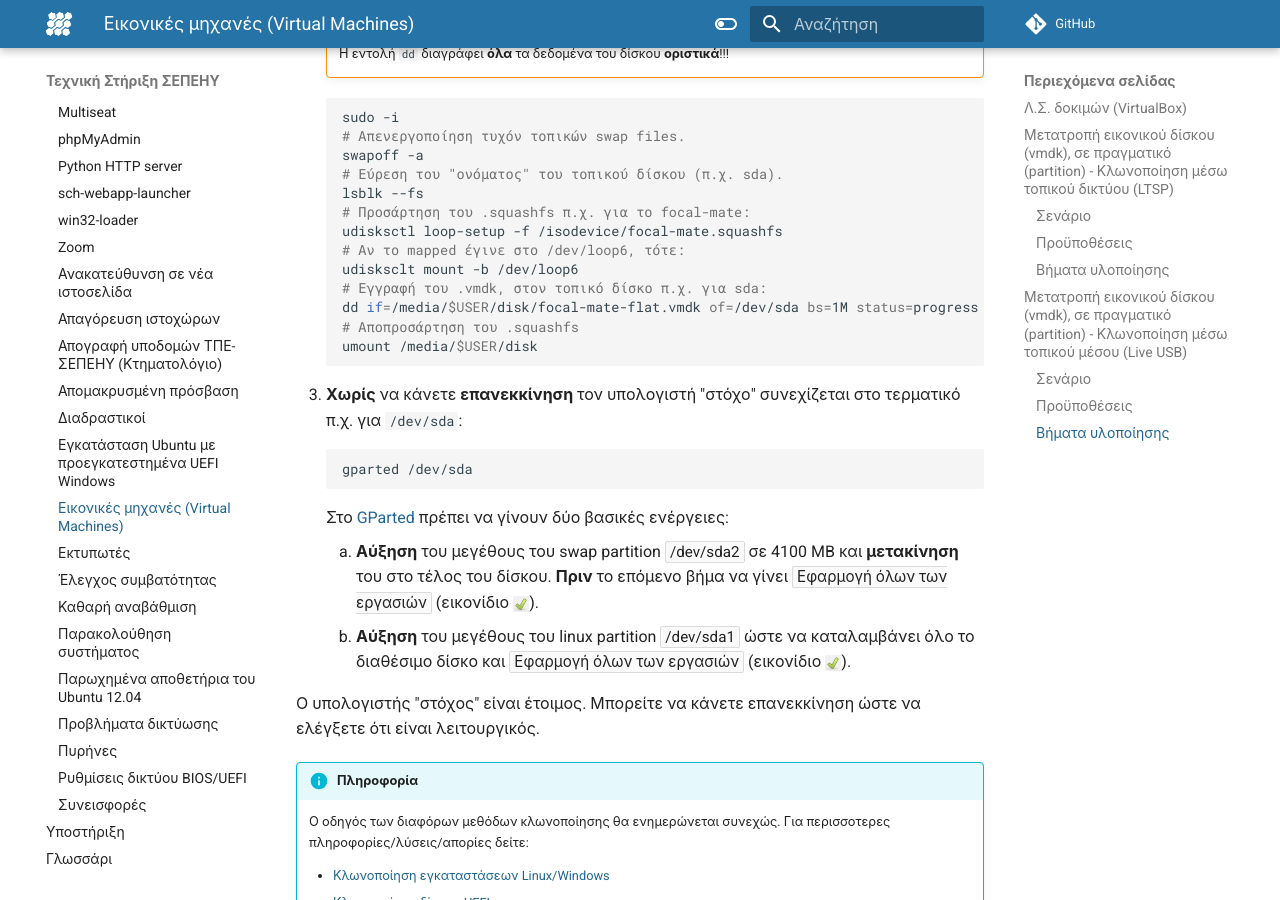
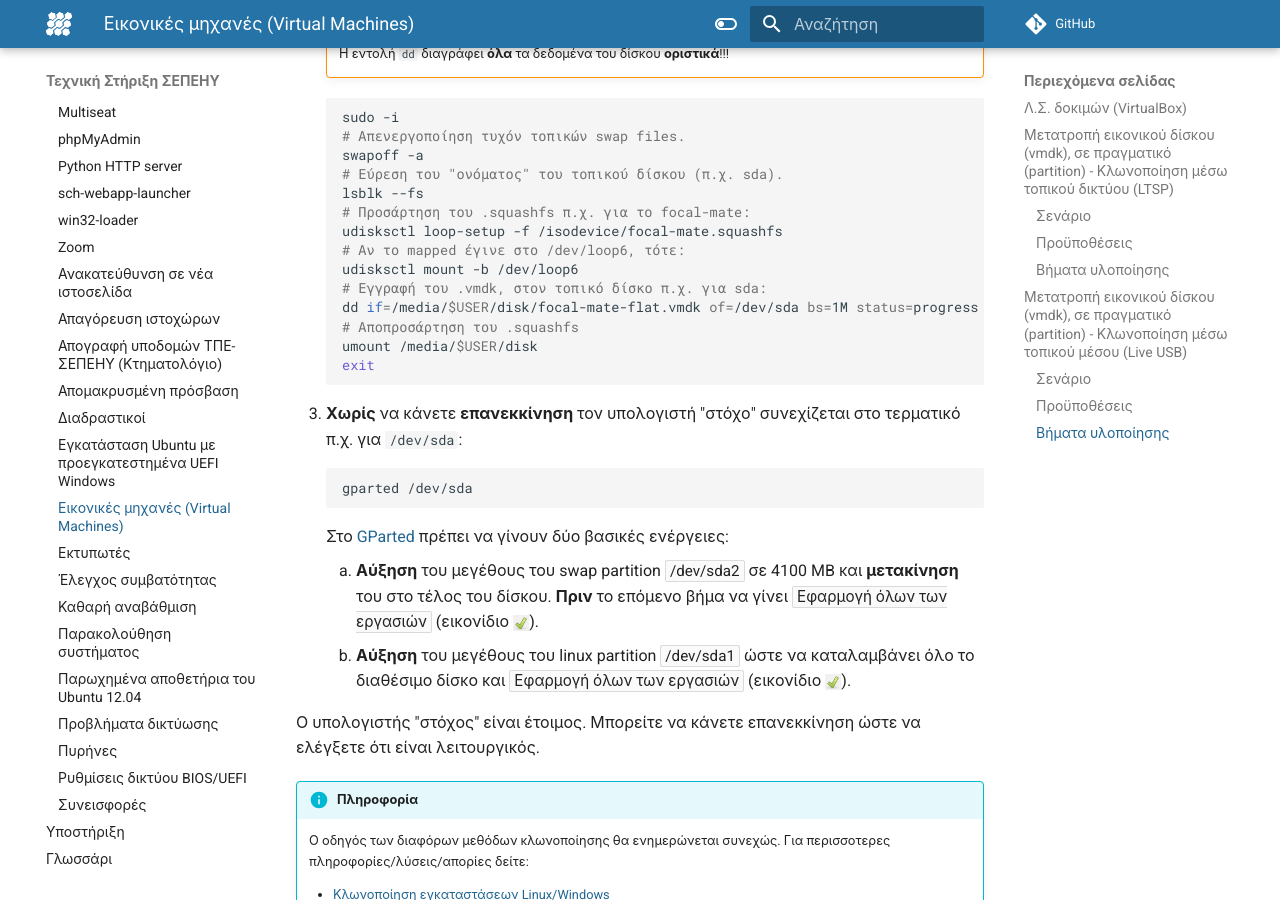
Before and after one commit to siahos/el.ltsp.org, an MkDocs documentation site: the page built from docs/guides/virtual-machines/index.md, in a window 1280 px wide and 900 px high, scrolled down 3721 px. Built offline with MkDocs 1.6.1 and Material for MkDocs 9.7.7, drawn with Linux system fonts in a browser that asks for light colours; comment, search, counter and statistics services are not loaded.

Commit message:
update virtual-machines

````diff
--- a/docs/guides/virtual-machines/index.md
+++ b/docs/guides/virtual-machines/index.md
@@ -177,11 +177,12 @@ USB) έτσι ώστε στη συνέχεια να τον χρησιμοποι
     # Προσάρτηση του .squashfs π.χ. για το focal-mate:
     udisksctl loop-setup -f /isodevice/focal-mate.squashfs
     # Αν το mapped έγινε στο /dev/loop6, τότε:
-    udisksclt mount -b /dev/loop6
+    udisksctl mount -b /dev/loop6
     # Εγγραφή του .vmdk, στον τοπικό δίσκο π.χ. για sda:
     dd if=/media/$USER/disk/focal-mate-flat.vmdk of=/dev/sda bs=1M status=progress
     # Αποπροσάρτηση του .squashfs
     umount /media/$USER/disk
+    exit
     ```
 
 3.  **Χωρίς** να κάνετε **επανεκκίνηση** τον υπολογιστή "στόχο" συνεχίζεται στο
````
